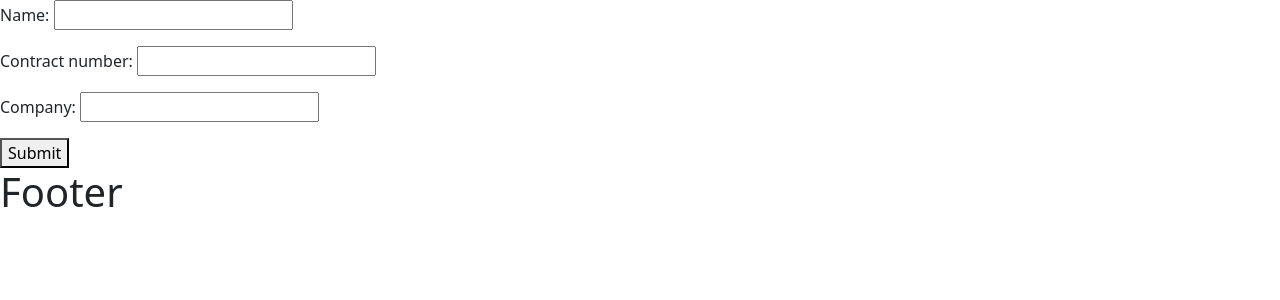
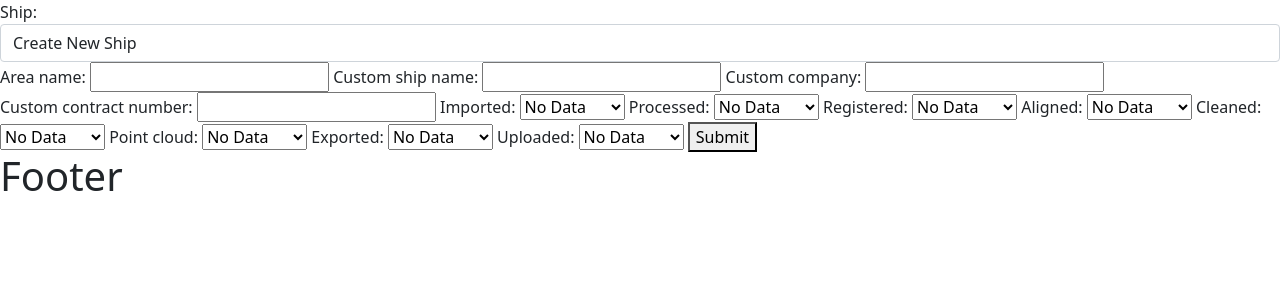
Before and after one commit to DavidHearl/scene-automation, a Django app: page /front_end/add/ in a window 1280 px wide. Shown: the part 48-348 px from the top of the page. Run offline with Django 3.2, Linux system fonts and the light colour scheme; tables that the repository leaves empty hold one stand-in row (values such as "Sample post").

Commit message:
added a form to add a ship and area

```diff
--- a/front_end/forms.py
+++ b/front_end/forms.py
@@ -2,7 +2,35 @@ from django import forms
 from .models import Ship, Area
 
 
-class AddItemForm(forms.ModelForm):
-    class Meta:
-        model = Ship
-        fields = '__all__'
+STATUS_CHOICES = [
+    ("No Data", "No Data"),
+    ("Legacy", "Legacy"),
+    ("Failed", "Failed"),
+    ("Queued", "Queued"),
+    ("WIP", "WIP"),
+    ("Completed", "Completed")
+]
+
+
+class AddItemForm(forms.Form):
+    ship = forms.ModelChoiceField(
+        queryset=Ship.objects.all(),
+        required=False,
+        empty_label="Create New Ship",
+        widget=forms.Select(attrs={'class': 'form-control'}),
+    )
+    area_name = forms.CharField(max_length=100)
+
+    # Fields for creating a new ship
+    custom_ship_name = forms.CharField(max_length=200)
+    custom_company = forms.CharField(max_length=200)
+    custom_contract_number = forms.IntegerField()
+
+    imported = forms.ChoiceField(choices=STATUS_CHOICES, initial="No Data")
+    processed = forms.ChoiceField(choices=STATUS_CHOICES, initial="No Data")
+    registered = forms.ChoiceField(choices=STATUS_CHOICES, initial="No Data")
+    aligned = forms.ChoiceField(choices=STATUS_CHOICES, initial="No Data")
+    cleaned = forms.ChoiceField(choices=STATUS_CHOICES, initial="No Data")
+    point_cloud = forms.ChoiceField(choices=STATUS_CHOICES, initial="No Data")
+    exported = forms.ChoiceField(choices=STATUS_CHOICES, initial="No Data")
+    uploaded = forms.ChoiceField(choices=STATUS_CHOICES, initial="No Data")
--- a/front_end/templates/front_end/add_item.html
+++ b/front_end/templates/front_end/add_item.html
@@ -3,7 +3,19 @@
 
 <form method="post">
     {% csrf_token %}
-    {{ form.as_p }}
+    {{ form.ship.label_tag }} {{ form.ship }}
+    {{ form.area_name.label_tag }} {{ form.area_name }}
+    {{ form.custom_ship_name.label_tag }} {{ form.custom_ship_name }}
+    {{ form.custom_company.label_tag }} {{ form.custom_company }}
+    {{ form.custom_contract_number.label_tag }} {{ form.custom_contract_number }}
+    {{ form.imported.label_tag }} {{ form.imported }}
+    {{ form.processed.label_tag }} {{ form.processed }}
+    {{ form.registered.label_tag }} {{ form.registered }}
+    {{ form.aligned.label_tag }} {{ form.aligned }}
+    {{ form.cleaned.label_tag }} {{ form.cleaned }}
+    {{ form.point_cloud.label_tag }} {{ form.point_cloud }}
+    {{ form.exported.label_tag }} {{ form.exported }}
+    {{ form.uploaded.label_tag }} {{ form.uploaded }}
     <button type="submit">Submit</button>
 </form>
 
--- a/front_end/views.py
+++ b/front_end/views.py
@@ -19,7 +19,23 @@ def add_item(request):
     if request.method == 'POST':
         form = AddItemForm(request.POST)
         if form.is_valid():
-            form.save()
+            ship = form.cleaned_data['ship']
+            area_name = form.cleaned_data['area_name']
+
+            if not ship:
+                custom_ship_name = form.cleaned_data['custom_ship_name']
+                custom_company = form.cleaned_data['custom_company']
+                custom_contract_number = form.cleaned_data['custom_contract_number']
+                ship = Ship(
+                    name=custom_ship_name,
+                    company=custom_company,
+                    contract_number=custom_contract_number
+                )
+                ship.save()
+
+            area = Area(ship=ship, area_name=area_name)
+            area.save()
+
             return redirect('success_page')
     else:
         form = AddItemForm()
--- a/templates/base.html
+++ b/templates/base.html
@@ -82,8 +82,9 @@
         </div>
     </nav>
 
-    <div id="content">
-        {% block content %}{% endblock %}
+    <div id="container">
+        {% block content %}
+        {% endblock %}
     </div>
 
     <footer>
```
